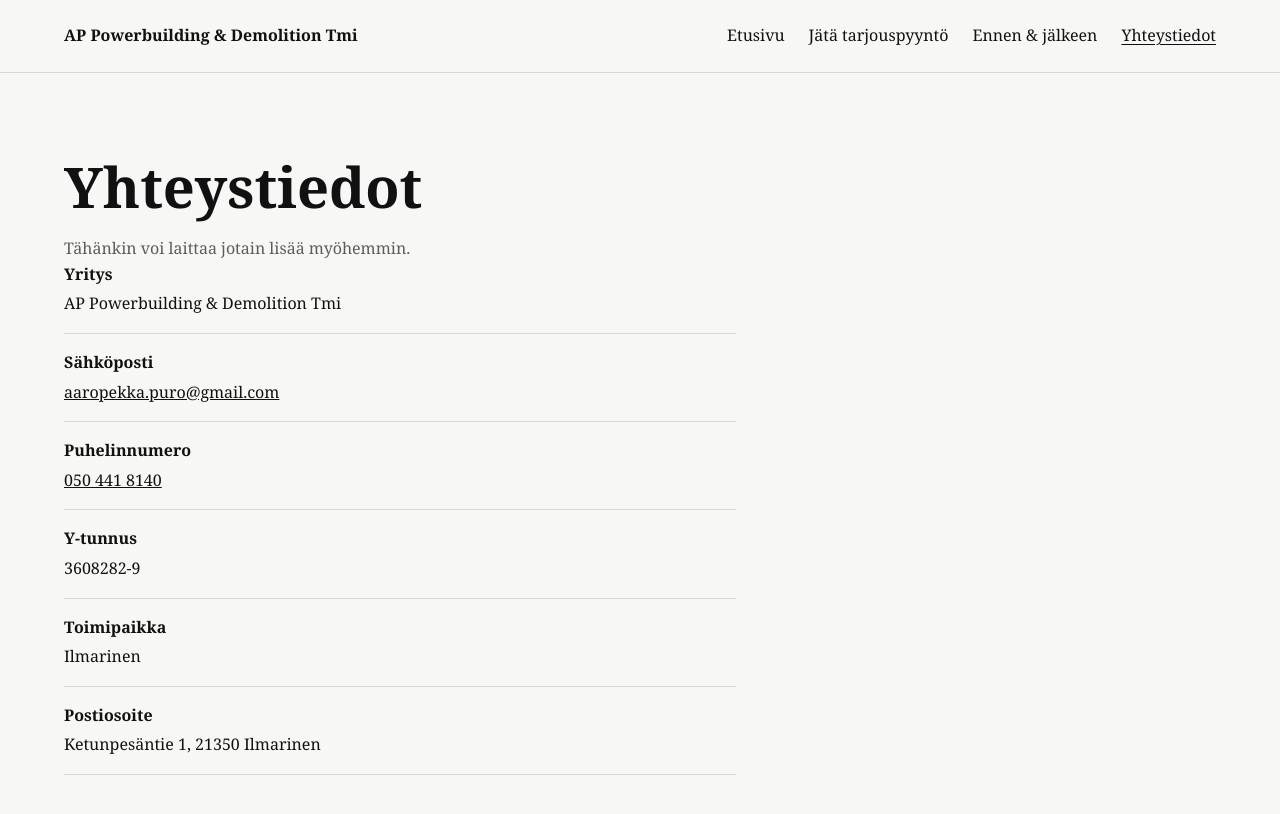
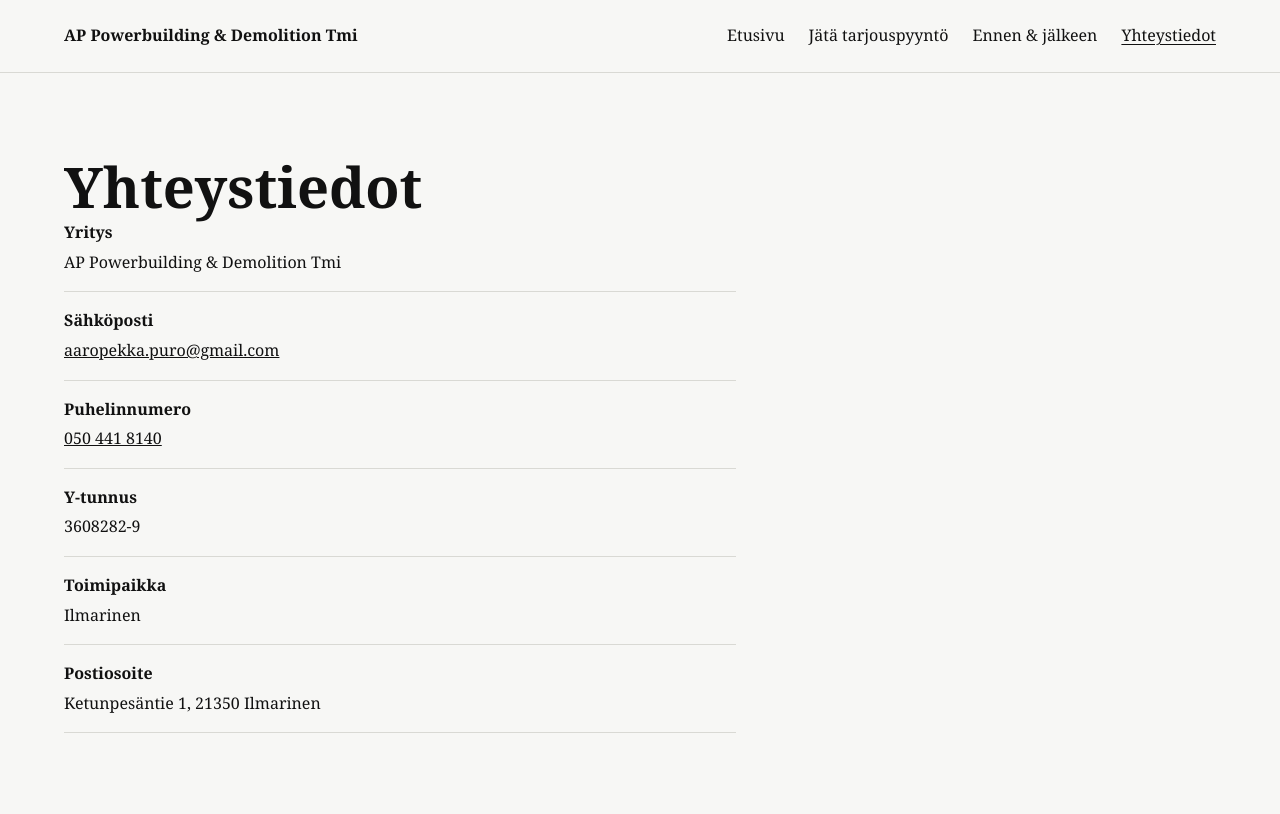
Before and after one commit to eeputti/aaron-nettisivut, a Next.js app: page /yhteystiedot in a window 1280 px wide. Shown: the top 814 px of the page. Built offline with nearby package versions, Linux system fonts and the light colour scheme.

Commit message:
initial website

```diff
--- a/app/yhteystiedot/page.tsx
+++ b/app/yhteystiedot/page.tsx
@@ -8,7 +8,6 @@ export default function YhteystiedotPage() {
       <main className="section">
         <div className="container narrow page-block flow">
           <h1>Yhteystiedot</h1>
-          <p className="lead">Tähänkin voi laittaa jotain lisää myöhemmin.</p>
           <dl className="contact-list">
             <div>
               <dt>Yritys</dt>
```
